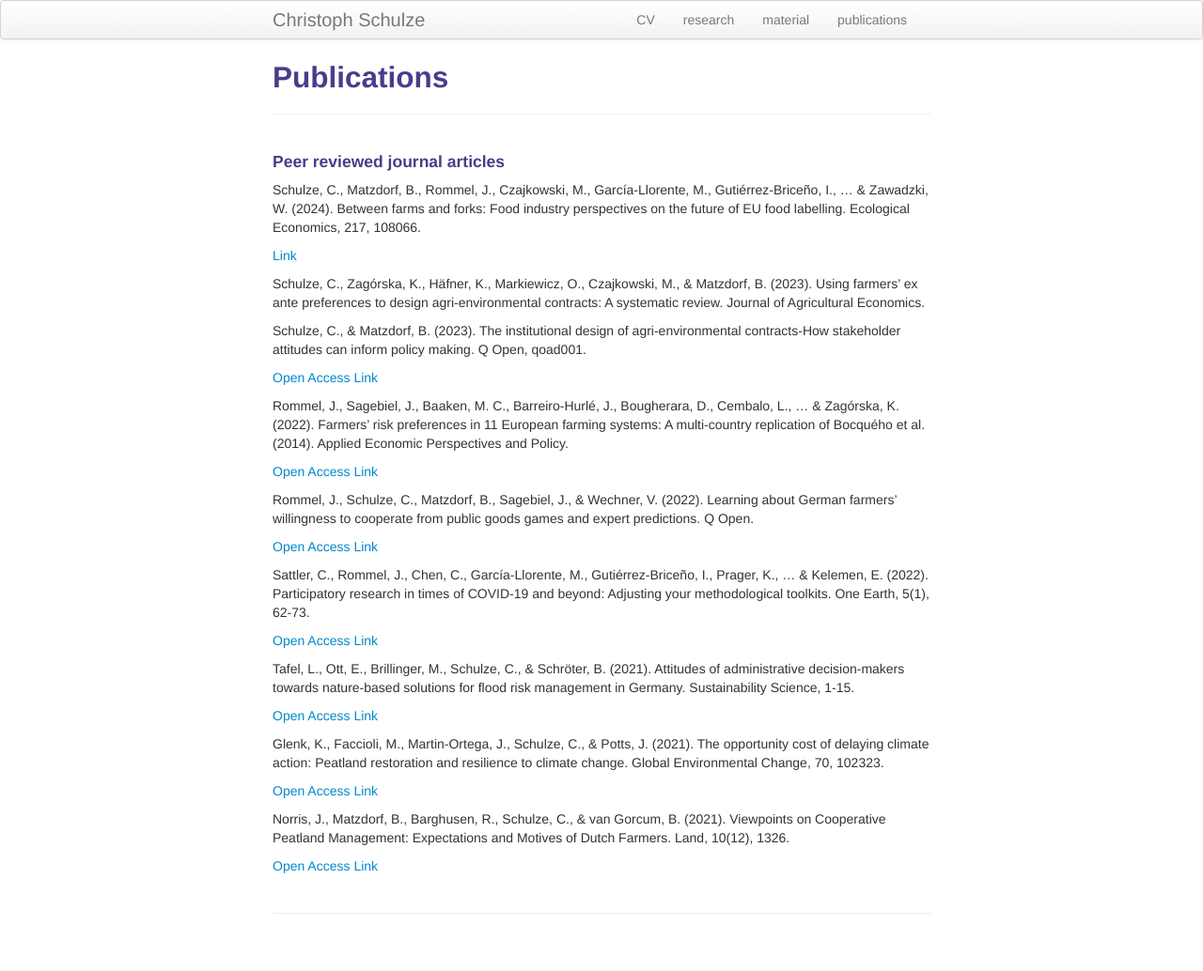
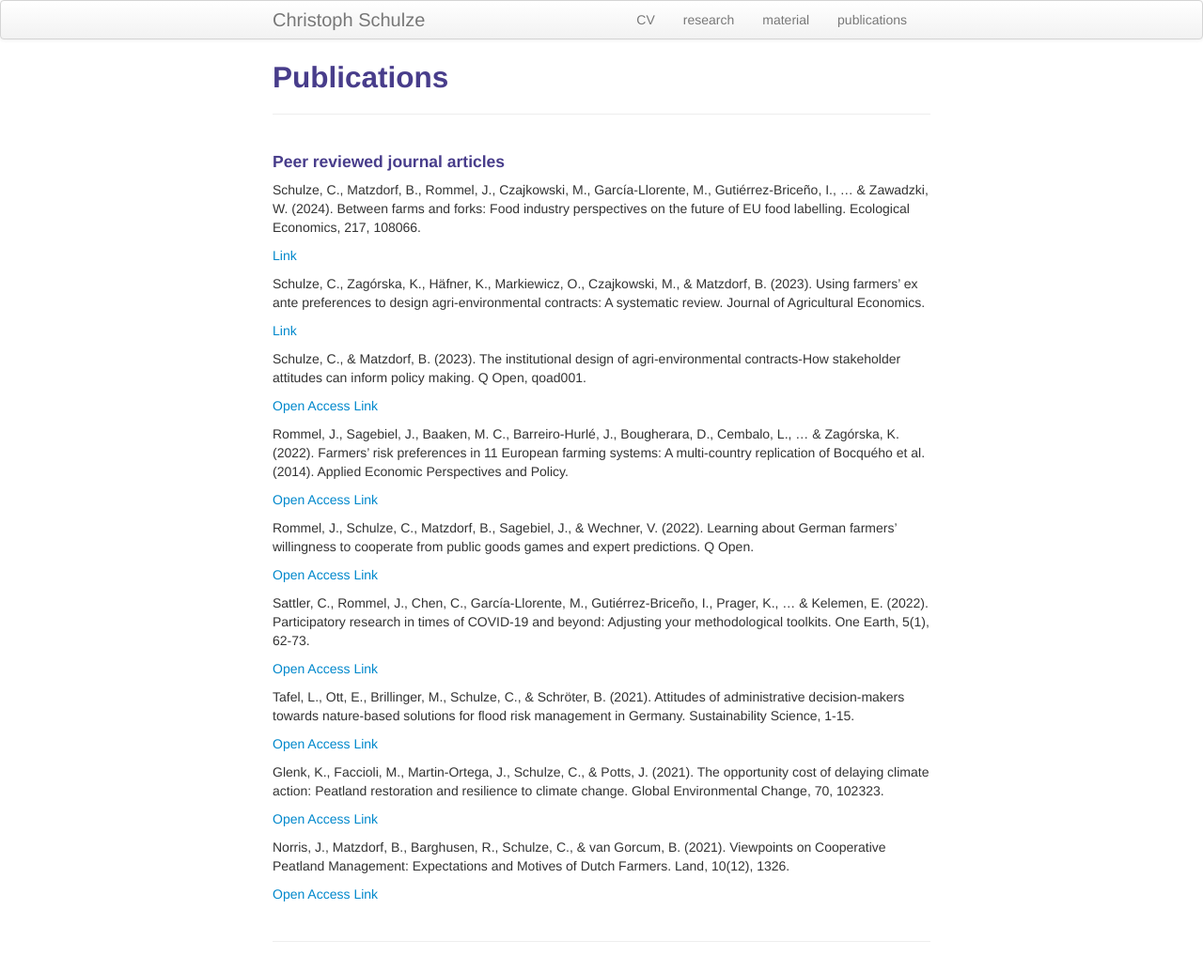
Before and after one commit to crokology/crokology.github.io, a Jekyll site: the page built from pages/publications.md, in a window 1280 px wide. Shown: the whole page at 94% size. Built offline with Jekyll 4.4.1, drawn with Linux system fonts in a browser that asks for light colours; before the commit the page ends 1004 px from its top, so only the background shows below that.

Commit message:
Update publications.md

```diff
--- a/pages/publications.md
+++ b/pages/publications.md
@@ -11,9 +11,11 @@ Schulze, C., Matzdorf, B., Rommel, J., Czajkowski, M., García-Llorente, M., Gut
 
 Schulze, C., Zagórska, K., Häfner, K., Markiewicz, O., Czajkowski, M., & Matzdorf, B. (2023). Using farmers' ex ante preferences to design agri‐environmental contracts: A systematic review. Journal of Agricultural Economics.
 
+<a href="https://doi.org/10.1111/1477-9552.12570">Link</a>
+
 Schulze, C., & Matzdorf, B. (2023). The institutional design of agri-environmental contracts-How stakeholder attitudes can inform policy making. Q Open, qoad001.
 
-<a href="https://doi.org/10.1111/1477-9552.12570">Open Access Link</a>
+<a href="https://doi.org/10.1093/qopen/qoad001">Open Access Link</a>
 
 Rommel, J., Sagebiel, J., Baaken, M. C., Barreiro‐Hurlé, J., Bougherara, D., Cembalo, L., ... & Zagórska, K. (2022). Farmers' risk preferences in 11 European farming systems: A multi‐country replication of Bocquého et al.(2014). Applied Economic Perspectives and Policy.
 
```
